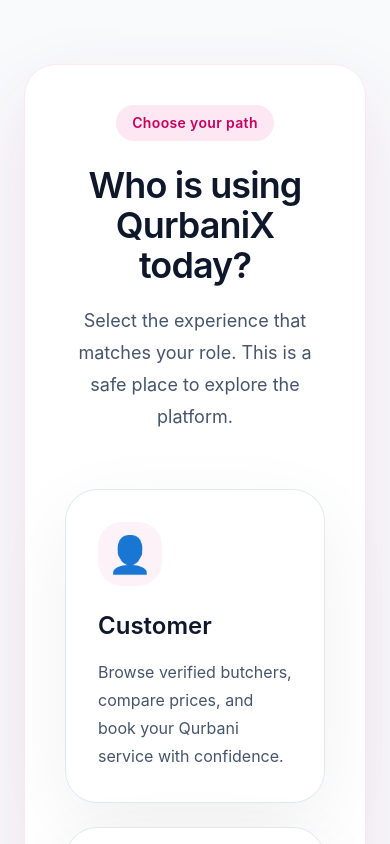
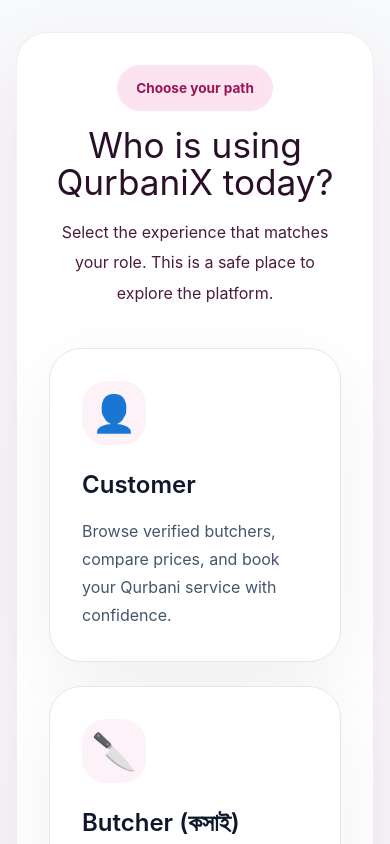
Before and after one commit to Talha-Morshed/QurbaniX, a React (Vite) app in the folder frontend/: page /start in a window 390 px wide. Shown: the top 844 px of the page. Built offline with nearby package versions, Linux system fonts and the light colour scheme.

Commit message:
Issue 5 & 6: Implementing UI responsiveness

```diff
--- a/frontend/src/components/Footer.css
+++ b/frontend/src/components/Footer.css
@@ -36,6 +36,11 @@
 @media (max-width: 600px) {
   .footer__inner {
     flex-direction: column;
-    align-items: flex-start;
+    align-items: center;
+  }
+
+  .footer__links {
+    justify-content: center;
+    width: auto;
   }
 }
--- a/frontend/src/components/Header.css
+++ b/frontend/src/components/Header.css
@@ -35,7 +35,7 @@
   color: #9b1455;
 }
 
-@media (max-width: 760px) {
+@media (max-width: 900px) {
   .header {
     flex-direction: column;
     align-items: stretch;
@@ -45,5 +45,20 @@
   .header__nav {
     justify-content: center;
     flex-wrap: wrap;
+    gap: 1rem;
   }
 }
+
+@media (max-width: 560px) {
+  .header {
+    padding: 0.85rem 1rem;
+  }
+
+  .header__brand {
+    font-size: 0.95rem;
+  }
+
+  .header__nav a {
+    font-size: 0.92rem;
+  }
+}
--- a/frontend/src/pages/landing/styles.css
+++ b/frontend/src/pages/landing/styles.css
@@ -81,12 +81,52 @@
   box-shadow: 0 18px 40px rgba(155, 20, 85, 0.18);
 }
 
-@media (max-width: 600px) {
+@media (max-width: 900px) {
+  .landing__hero {
+    padding: 2.5rem 1.5rem 2.5rem;
+  }
+
   .landing__content {
-    padding: 2.2rem;
+    padding: 2.4rem;
+  }
+}
+
+@media (max-width: 680px) {
+  .landing__hero {
+    padding: 2rem 1.25rem 2rem;
+  }
+
+  .landing__content {
+    padding: 2rem;
+  }
+
+  .landing__text {
+    font-size: 1rem;
+    line-height: 1.7;
+  }
+
+  .landing__button {
+    width: 100%;
+    padding: 1rem 1.25rem;
+  }
+}
+
+@media (max-width: 520px) {
+  .landing__content {
+    border-radius: 24px;
+    padding: 1.75rem;
+  }
+
+  .landing__badge {
+    padding: 0.75rem 1rem;
+    font-size: 0.85rem;
   }
 
   .landing__title {
-    font-size: 2.4rem;
+    font-size: 2.1rem;
+  }
+
+  .landing__text {
+    max-width: 100%;
   }
 }
--- a/frontend/src/pages/start/SelectRole.jsx
+++ b/frontend/src/pages/start/SelectRole.jsx
@@ -1,4 +1,5 @@
 import RoleCard from '../../components/RoleCard';
+import './styles.css';
 
 const roles = [
   {
@@ -20,22 +21,18 @@
 
 function SelectRole() {
   return (
-    <div className="min-h-screen bg-slate-50 text-slate-900">
-      <main className="mx-auto max-w-6xl px-6 pb-16 pt-16 sm:px-8 lg:px-10">
-        <div className="rounded-[2rem] border border-pink-100 bg-white/95 p-10 shadow-[0_30px_80px_rgba(155,20,85,0.1)] sm:p-14">
-          <div className="mx-auto max-w-3xl text-center">
-            <span className="inline-flex rounded-full bg-pink-100 px-4 py-2 text-sm font-semibold tracking-wide text-pink-700">
-              Choose your path
-            </span>
-            <h1 className="mt-6 text-4xl font-semibold tracking-tight text-slate-900 sm:text-5xl">
-              Who is using QurbaniX today?
-            </h1>
-            <p className="mt-5 text-lg leading-8 text-slate-600">
+    <div className="role-selection">
+      <main className="role-selection__container">
+        <div className="role-selection__panel">
+          <div className="role-selection__header">
+            <span className="role-selection__badge">Choose your path</span>
+            <h1 className="role-selection__title">Who is using QurbaniX today?</h1>
+            <p className="role-selection__description">
               Select the experience that matches your role. This is a safe place to explore the platform.
             </p>
           </div>
 
-          <div className="mt-14 grid gap-6 sm:grid-cols-2 xl:grid-cols-3">
+          <div className="role-selection__grid">
             {roles.map((role) => (
               <RoleCard key={role.title} {...role} />
             ))}
--- /dev/null
+++ b/frontend/src/pages/start/styles.css
@@ -0,0 +1,80 @@
+.role-selection {
+  min-height: 100vh;
+  display: flex;
+  flex-direction: column;
+  background: #f8fafc;
+}
+
+.role-selection__container {
+  width: min(1160px, 100%);
+  margin: 0 auto;
+  padding: 4rem 2rem;
+}
+
+.role-selection__panel {
+  background: #ffffff;
+  border: 1px solid rgba(155, 20, 85, 0.08);
+  border-radius: 32px;
+  box-shadow: 0 30px 80px rgba(155, 20, 85, 0.1);
+  padding: 3rem;
+}
+
+.role-selection__header {
+  text-align: center;
+  max-width: 720px;
+  margin: 0 auto 2.5rem;
+}
+
+.role-selection__badge {
+  display: inline-flex;
+  border-radius: 999px;
+  background: rgba(225, 28, 128, 0.12);
+  color: #9b1455;
+  font-weight: 700;
+  font-size: 0.85rem;
+  padding: 0.8rem 1.2rem;
+}
+
+.role-selection__title {
+  margin: 1rem 0 1rem;
+  font-size: clamp(2.2rem, 3.5vw, 3.8rem);
+  color: #2a0f28;
+  line-height: 1.05;
+}
+
+.role-selection__description {
+  margin: 0;
+  font-size: 1rem;
+  line-height: 1.9;
+  color: #4a1d3c;
+}
+
+.role-selection__grid {
+  display: grid;
+  grid-template-columns: repeat(3, minmax(0, 1fr));
+  gap: 1.5rem;
+}
+
+@media (max-width: 960px) {
+  .role-selection__container {
+    padding: 3rem 1.5rem;
+  }
+
+  .role-selection__grid {
+    grid-template-columns: repeat(2, minmax(0, 1fr));
+  }
+}
+
+@media (max-width: 680px) {
+  .role-selection__container {
+    padding: 2rem 1rem;
+  }
+
+  .role-selection__panel {
+    padding: 2rem;
+  }
+
+  .role-selection__grid {
+    grid-template-columns: 1fr;
+  }
+}
```
